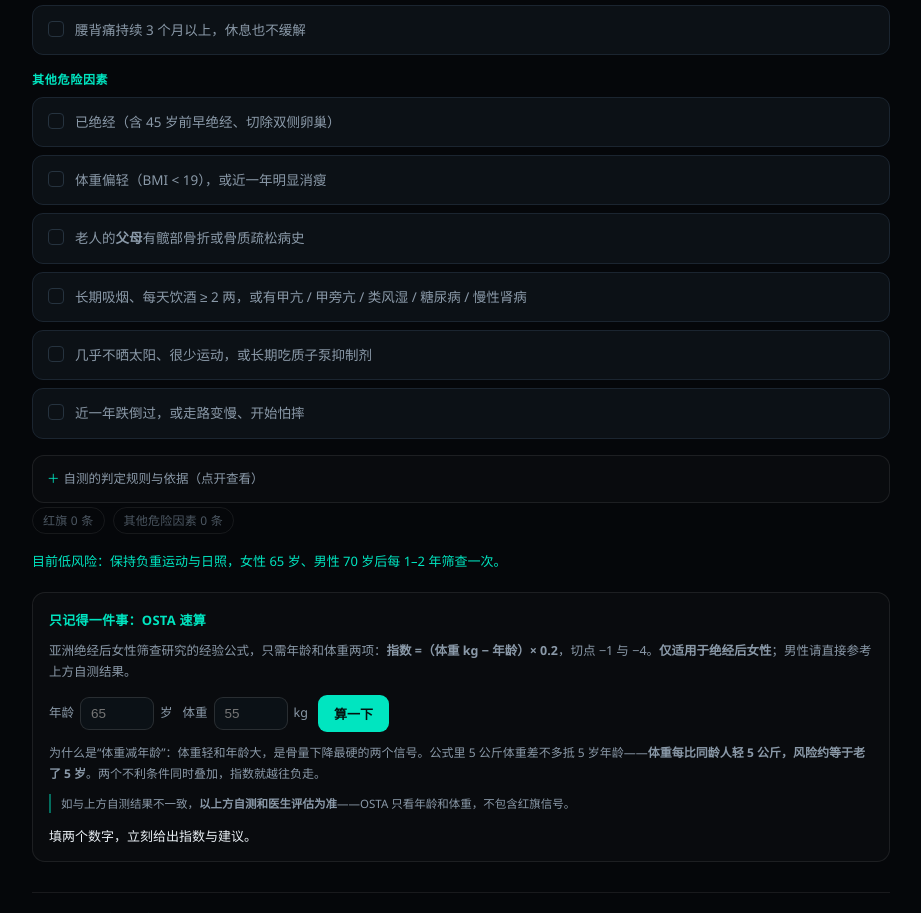
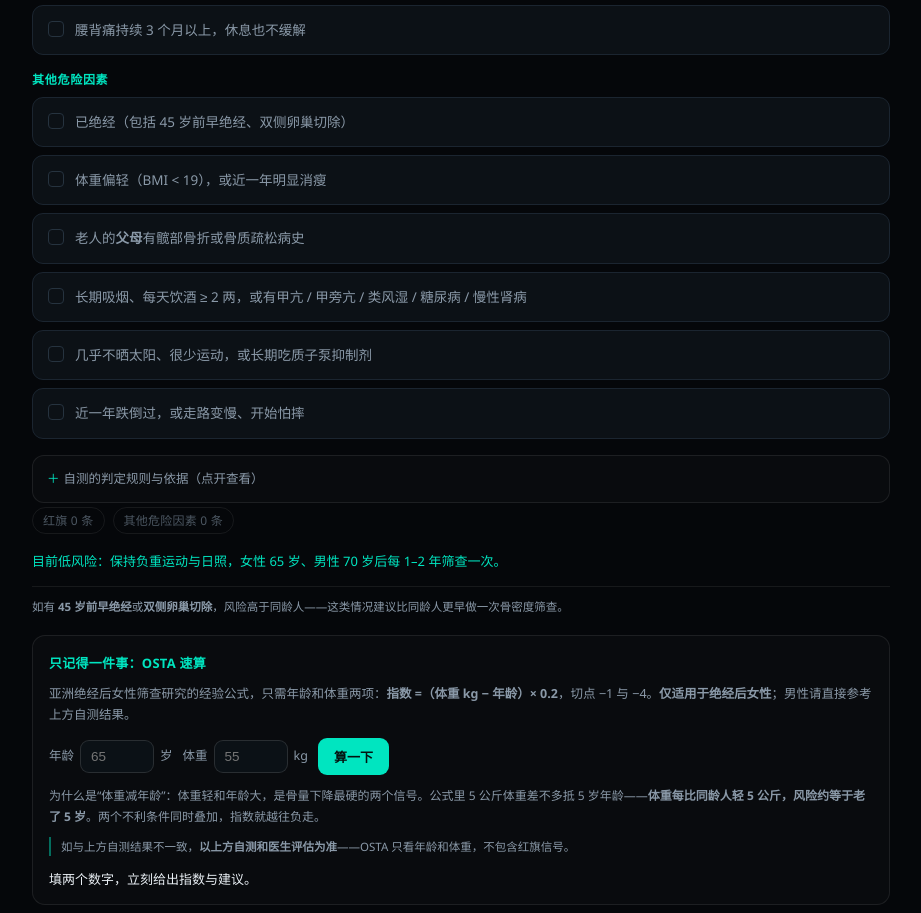
Before and after one commit to zzzqqqkkk-cell/bone-health, a plain HTML site: page ch2.html in a window 1280 px wide. Shown: the part 2741-3654 px from the top of the page, without its empty margins (310-1231 px from the left). Drawn offline with Linux system fonts and the light colour scheme.

Commit message:
绝经题改为包括表述，结果区补早绝经说明

```diff
--- a/assets/css/site.css
+++ b/assets/css/site.css
@@ -361,3 +361,4 @@ details.rules[open] summary{border-bottom:1px solid rgba(255,255,255,.07)}
 .sexpick i{font-style:normal;font-size:11px;color:#5E6C79}
 .osta.disabled{opacity:.42}
 .osta.disabled input,.osta.disabled button{cursor:not-allowed}
+.res-note{margin:12px 0 0;padding-top:10px;font-size:11.5px;line-height:1.75;color:var(--mute);border-top:1px solid rgba(255,255,255,.07)}
--- a/ch2.html
+++ b/ch2.html
@@ -127,7 +127,7 @@
           <label><input type="checkbox" data-hi="1"><span>有过一次“轻轻一跌”就骨折（腕部、髋部或椎体）</span></label>
           <label><input type="checkbox" data-hi="1"><span>腰背痛持续 3 个月以上，休息也不缓解</span></label>
           <div class="qgroup">其他危险因素</div>
-          <label><input type="checkbox" data-hi="0"><span><span class="qf">已绝经（含 45 岁前早绝经、切除双侧卵巢）</span><span class="qm">年龄 ≥ 70 岁</span></span></label>
+          <label><input type="checkbox" data-hi="0"><span><span class="qf">已绝经（包括 45 岁前早绝经、双侧卵巢切除）</span><span class="qm">年龄 ≥ 70 岁</span></span></label>
           <label><input type="checkbox" data-hi="0"><span>体重偏轻（BMI &lt; 19），或近一年明显消瘦</span></label>
           <label><input type="checkbox" data-hi="0"><span>老人的<b>父母</b>有髋部骨折或骨质疏松病史</span></label>
           <label><input type="checkbox" data-hi="0"><span>长期吸烟、每天饮酒 ≥ 2 两，或有甲亢 / 甲旁亢 / 类风湿 / 糖尿病 / 慢性肾病</span></label>
@@ -139,6 +139,7 @@
         </details>
         <p class="hit" id="checkHit"></p>
         <p id="checkResult"></p>
+        <p class="res-note">如有 <b>45 岁前早绝经</b>或<b>双侧卵巢切除</b>，风险高于同龄人——这类情况建议比同龄人更早做一次骨密度筛查。</p>
     <div class="osta" id="osta">
       <div class="osta-hd">只记得一件事：OSTA 速算</div>
       <p class="osta-sub">亚洲绝经后女性筛查研究的经验公式，只需年龄和体重两项：<b>指数 =（体重 kg − 年龄）× 0.2</b>，切点 −1 与 −4。<b>仅适用于绝经后女性</b>；男性请直接参考上方自测结果。</p>
```
